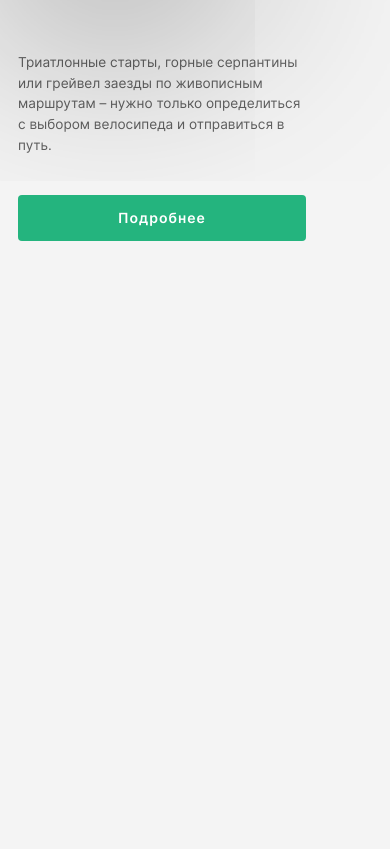
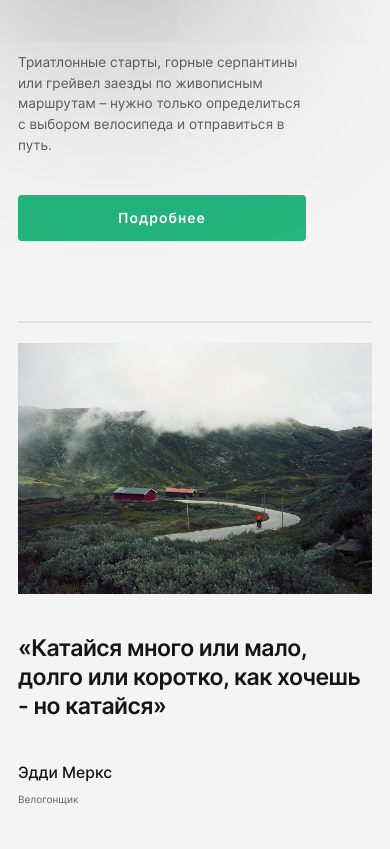
Before and after one commit to vveb/Bikes, a website built with webpack: page src/index.html in a window 390 px wide. Shown: the part 582-1431 px from the top of the page. Before the commit the page ends 844 px from the top, so only its background shows below. Built offline with nearby package versions, Linux system fonts and the light colour scheme; files whose address does not match are found by name.

Commit message:
feat: add section merckx

```diff
--- a/src/blocks/intro/__card-box/intro__card-box.scss
+++ b/src/blocks/intro/__card-box/intro__card-box.scss
@@ -3,7 +3,7 @@
   height: 410px;
   max-width: calc(100vw - 630px);
   position: absolute;
-  left: calc(100vw - 810px);
+  right: 0;
   bottom: 79px;
   box-sizing: border-box;
 
@@ -13,6 +13,7 @@
 
   @media screen and (max-width: 1439px) {
     left: calc(100vw - 630px);
+    max-width: 610px;
   }
 
   @media screen and (max-width: 1023px) {
@@ -27,6 +28,8 @@
   @media screen and (max-width: 768px) {
     left: calc(100vw - 480px);
     max-width: calc(100vw - 430px);
+    max-height: 300px;
+    bottom: 9px;
   }
 
   @media screen and (max-width: 730px) {
--- a/src/blocks/main/main.scss
+++ b/src/blocks/main/main.scss
@@ -1,6 +1,5 @@
 .main {
   width: 100%;
-  // height: 10000px;
   @include flex(column, start, center);
   @extend %limitedWidthSection;
 }
--- /dev/null
+++ b/src/blocks/merckx/__author/merckx__author.scss
@@ -0,0 +1,13 @@
+.merckx__author {
+  @extend %zeroSpaces;
+  @extend %quoteAuthor;
+  padding-top: 260px;
+
+  @media screen and (max-width: 1439px) {
+    padding-top: 10%;
+  }
+
+  @media screen and (max-width: 425px) {
+    padding-top: 40px;
+  }
+}
--- /dev/null
+++ b/src/blocks/merckx/__blockquote/merckx__blockquote.scss
@@ -0,0 +1,3 @@
+.merckx__blockquote {
+  @extend %zeroSpaces;
+}
--- /dev/null
+++ b/src/blocks/merckx/__caption/merckx__caption.scss
@@ -0,0 +1,12 @@
+.merckx__caption {
+  @extend %zeroSpaces;
+  @extend %quoteCaptionText;
+  align-self: end;
+  font-size: 16px;
+  padding-top: 6px;
+
+  @media screen and (max-width: 425px) {
+    font-size: 10px;
+    padding-top: 4px;
+  }
+}
--- /dev/null
+++ b/src/blocks/merckx/__image/merckx__image.scss
@@ -0,0 +1,19 @@
+.merckx__image {
+  width: 100%;
+  max-width: 650px;
+  max-height: 460px;
+
+  @media screen and (max-width: 1023px) {
+    max-width: 520px;
+    max-height: 368px;
+  }
+
+  @media screen and (max-width: 767px) {
+    max-width: 360px;
+    max-height: 368px;
+  }
+
+  @media screen and (max-width: 425px) {
+    margin-bottom: 40px;
+  }
+}
--- /dev/null
+++ b/src/blocks/merckx/__quote-text/merckx__quote-text.scss
@@ -0,0 +1,19 @@
+.merckx__quote-text {
+  @extend %zeroSpaces;
+  @extend %quoteText;
+
+  @media screen and (max-width: 1023px) {
+    font-size: 24px;
+    line-height: 1.2;
+  }
+
+  @media screen and (max-width: 767px) {
+    font-size: 18px;
+    line-height: 1.2;
+  }
+
+  @media screen and (max-width: 425px) {
+    font-size: 23px;
+    line-height: 29px;
+  }
+}
--- /dev/null
+++ b/src/blocks/merckx/merckx.scss
@@ -0,0 +1,32 @@
+.merckx {
+  width: 100%;
+  @extend %limitedWidthSection;
+  padding: 120px $paddingHorizontalSection 60px;
+  display: grid;
+  grid-template-columns: minmax(300px, 650px) 1fr;
+  column-gap: 80px;
+
+  @media screen and (max-width: 1439px) {
+    grid-template-columns: minmax(300px, 520px) 1fr;
+    padding: 80px 40px;
+    column-gap: 40px;
+  }
+
+  @media screen and (max-width: 767px) {
+    grid-template-columns: minmax(200px, 360px) 1fr;
+    padding: 80px 40px;
+    column-gap: 40px;
+  }
+
+  @media screen and (max-width: 425px) {
+    grid-template-columns: 1fr;
+    padding: 80px $paddingHorizontalSectionMobile 40px;
+
+    &::before {
+      content: '';
+      display: block;
+      border: 1px solid #e3e3e3;
+      margin-bottom: 20px;
+    }
+  }
+}
--- a/src/blocks/page/page.scss
+++ b/src/blocks/page/page.scss
@@ -12,3 +12,7 @@
   -webkit-font-smoothing: antialiased;
   -moz-osx-font-smoothing: grayscale;
 }
+
+* {
+  // outline: 1px solid greenyellow;
+}
--- a/src/index.html
+++ b/src/index.html
@@ -34,6 +34,16 @@
         </div>
       </div>
     </section>
+    <section class="merckx">
+      <img class="merckx__image" src="<%=require('./images/merckx.png')%>" alt="Изображение пейзажа">
+      <div class="merckx-quote">
+        <blockquote class="merckx__blockquote">
+          <p class="merckx__quote-text">&#171;Катайся много или мало, долго или коротко, как хочешь - но катайся&#187;</p>
+        </blockquote>
+        <p class="merckx__author">Эдди Меркс</p>
+        <p class="merckx__caption">Велогонщик</p>
+      </div>
+    </section>
   </main>
 </body>
 </html>
--- a/src/pages/index.scss
+++ b/src/pages/index.scss
@@ -22,3 +22,10 @@
 @import "../blocks/intro/__bike-card/intro__bike-card.scss";
 @import "../blocks/intro/__bike-image/intro__bike-image.scss";
 @import "../blocks/intro/__bike-text/intro__bike-text.scss";
+
+@import "../blocks/merckx/merckx.scss";
+@import "../blocks/merckx/__image/merckx__image.scss";
+@import "../blocks/merckx/__blockquote/merckx__blockquote.scss";
+@import "../blocks/merckx/__quote-text/merckx__quote-text.scss";
+@import "../blocks/merckx/__author/merckx__author.scss";
+@import "../blocks/merckx/__caption/merckx__caption.scss";
```
Also changed, not shown: src/blocks/merckx/__quote/merckx__quote.scss (added), src/images/merckx.png (added).
